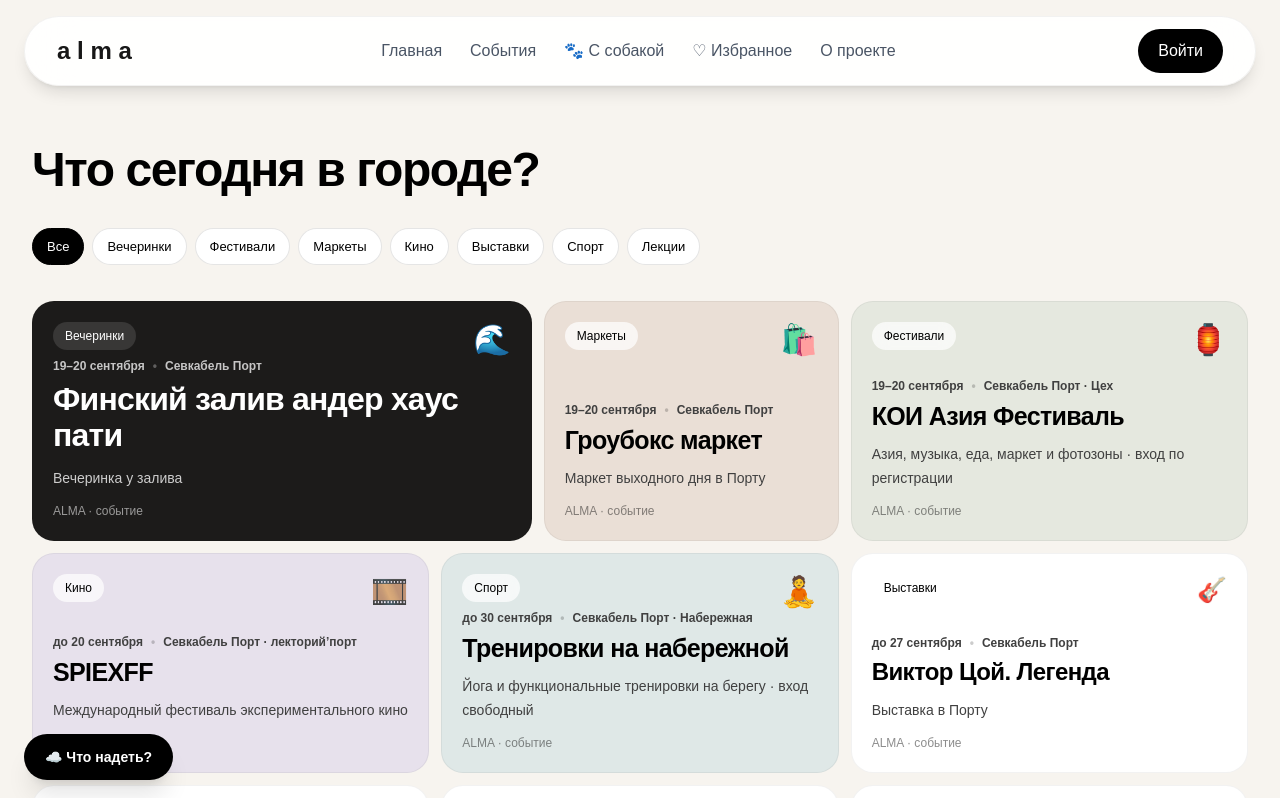
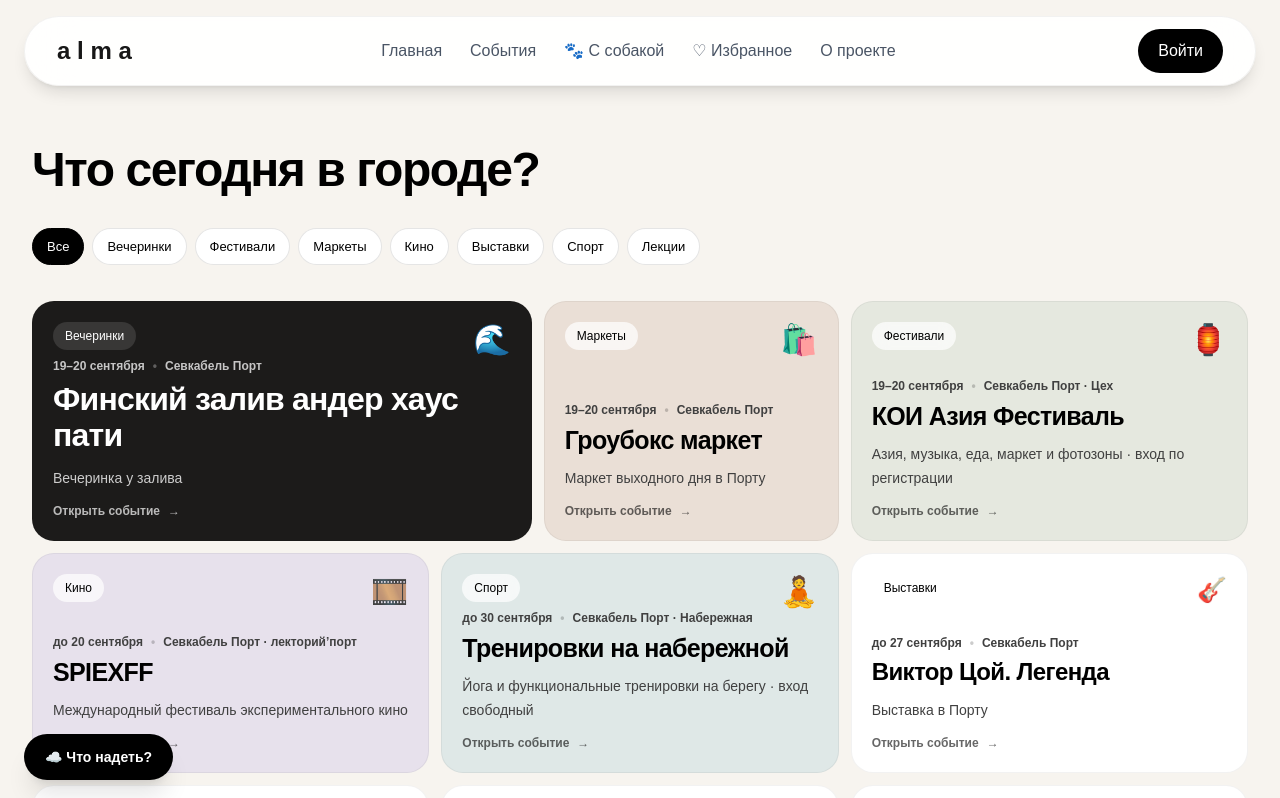
Before and after one commit to olgakastanova48386-dotcom/alma, a Next.js app: page /map in a window 1280 px wide. Shown: the top 798 px of the page. Built offline with nearby package versions, Linux system fonts and the light colour scheme; no server answers.

Commit message:
Link events to internal ALMA cards

```diff
--- a/app/map/page.tsx
+++ b/app/map/page.tsx
@@ -3,6 +3,7 @@
 import { useMemo, useState } from "react";
 
 type EventItem = {
+  id: string;
   title: string;
   place: string;
   date: string;
@@ -13,15 +14,15 @@ type EventItem = {
 };
 
 const events: EventItem[] = [
-  { title: "Финский залив андер хаус пати", place: "Севкабель Порт", date: "19–20 сентября", category: "Вечеринки", note: "Вечеринка у залива", href: "https://sevcableport.ru/afisha/", accent: "🌊" },
-  { title: "Гроубокс маркет", place: "Севкабель Порт", date: "19–20 сентября", category: "Маркеты", note: "Маркет выходного дня в Порту", href: "https://sevcableport.ru/afisha/", accent: "🛍️" },
-  { title: "КОИ Азия Фестиваль", place: "Севкабель Порт · Цех", date: "19–20 сентября", category: "Фестивали", note: "Азия, музыка, еда, маркет и фотозоны · вход по регистрации", href: "https://sevcableport.ru/afisha/koi-aziya-festival/", accent: "🏮" },
-  { title: "SPIEXFF", place: "Севкабель Порт · лекторий’порт", date: "до 20 сентября", category: "Кино", note: "Международный фестиваль экспериментального кино", href: "https://sevcableport.ru/afisha/sankt-peterburgskij-mezhdunarodnyj-festival-eksperimentalnogo-kino-spiexff/", accent: "🎞️" },
-  { title: "Тренировки на набережной", place: "Севкабель Порт · Набережная", date: "до 30 сентября", category: "Спорт", note: "Йога и функциональные тренировки на берегу · вход свободный", href: "https://sevcableport.ru/afisha/trenirovki-na-naberezhnoj/", accent: "🧘" },
-  { title: "Виктор Цой. Легенда", place: "Севкабель Порт", date: "до 27 сентября", category: "Выставки", note: "Выставка в Порту", href: "https://sevcableport.ru/afisha/", accent: "🎸" },
-  { title: "Музей Восстания Машин", place: "Брусницын", date: "с 20 сентября", category: "Выставки", note: "Новый интерактивный музей · ежедневно", href: "https://brusnitsyn.spb.ru/", accent: "🤖" },
-  { title: "Яркий фовизм", place: "Брусницын", date: "27 сентября", category: "Лекции", note: "Лекция из цикла «Изменчивый XX век»", href: "https://brusnitsyn.spb.ru/", accent: "🎨" },
-  { title: "DARK WAVE", place: "Брусницын", date: "31 октября", category: "Вечеринки", note: "Тёмная эстетика, образы и немного мистики", href: "https://brusnitsyn.spb.ru/", accent: "🖤" },
+  { id: "fin-zaliv-house-party", title: "Финский залив андер хаус пати", place: "Севкабель Порт", date: "19–20 сентября", category: "Вечеринки", note: "Вечеринка у залива", href: "https://sevcableport.ru/afisha/", accent: "🌊" },
+  { id: "growbox-market", title: "Гроубокс маркет", place: "Севкабель Порт", date: "19–20 сентября", category: "Маркеты", note: "Маркет выходного дня в Порту", href: "https://sevcableport.ru/afisha/", accent: "🛍️" },
+  { id: "koi-asia-festival", title: "КОИ Азия Фестиваль", place: "Севкабель Порт · Цех", date: "19–20 сентября", category: "Фестивали", note: "Азия, музыка, еда, маркет и фотозоны · вход по регистрации", href: "https://sevcableport.ru/afisha/koi-aziya-festival/", accent: "🏮" },
+  { id: "spiexff", title: "SPIEXFF", place: "Севкабель Порт · лекторий’порт", date: "до 20 сентября", category: "Кино", note: "Международный фестиваль экспериментального кино", href: "https://sevcableport.ru/afisha/sankt-peterburgskij-mezhdunarodnyj-festival-eksperimentalnogo-kino-spiexff/", accent: "🎞️" },
+  { id: "waterfront-workouts", title: "Тренировки на набережной", place: "Севкабель Порт · Набережная", date: "до 30 сентября", category: "Спорт", note: "Йога и функциональные тренировки на берегу · вход свободный", href: "https://sevcableport.ru/afisha/trenirovki-na-naberezhnoj/", accent: "🧘" },
+  { id: "viktor-tsoi-legenda", title: "Виктор Цой. Легенда", place: "Севкабель Порт", date: "до 27 сентября", category: "Выставки", note: "Выставка в Порту", href: "https://sevcableport.ru/afisha/", accent: "🎸" },
+  { id: "museum-machines", title: "Музей Восстания Машин", place: "Брусницын", date: "с 20 сентября", category: "Выставки", note: "Новый интерактивный музей · ежедневно", href: "https://brusnitsyn.spb.ru/", accent: "🤖" },
+  { id: "yarkiy-fovizm", title: "Яркий фовизм", place: "Брусницын", date: "27 сентября", category: "Лекции", note: "Лекция из цикла «Изменчивый XX век»", href: "https://brusnitsyn.spb.ru/", accent: "🎨" },
+  { id: "dark-wave", title: "DARK WAVE", place: "Брусницын", date: "31 октября", category: "Вечеринки", note: "Тёмная эстетика, образы и немного мистики", href: "https://brusnitsyn.spb.ru/", accent: "🖤" },
 ];
 
 const filters = ["Все", "Вечеринки", "Фестивали", "Маркеты", "Кино", "Выставки", "Спорт", "Лекции"];
@@ -45,7 +46,7 @@ export default function MapPage() {
 
         <div className="mt-7 grid gap-3 md:grid-cols-2 lg:grid-cols-12">
           {visible.map((event, index) => (
-            <article key={event.title} className={`group relative flex flex-col justify-between overflow-hidden border border-black/5 p-4 sm:p-5 transition duration-300 hover:-translate-y-1 hover:shadow-xl ${index === 0 ? "min-h-[175px] rounded-[22px] bg-[#1c1b1a] text-white lg:col-span-5" : index === 1 ? "min-h-[175px] rounded-[22px] bg-[#eadfd6] lg:col-span-3" : index === 2 ? "min-h-[175px] rounded-[22px] bg-[#e5e8df] lg:col-span-4" : index === 3 ? "min-h-[170px] rounded-[22px] bg-[#e7e1ec] lg:col-span-4" : index === 4 ? "min-h-[170px] rounded-[22px] bg-[#dfe8e7] lg:col-span-4" : "min-h-[170px] rounded-[22px] bg-white lg:col-span-4"}`}>
+            <a key={event.title} href={`/map/${event.id}`} className={`group relative flex flex-col justify-between overflow-hidden border border-black/5 p-4 sm:p-5 transition duration-300 hover:-translate-y-1 hover:shadow-xl ${index === 0 ? "min-h-[175px] rounded-[22px] bg-[#1c1b1a] text-white lg:col-span-5" : index === 1 ? "min-h-[175px] rounded-[22px] bg-[#eadfd6] lg:col-span-3" : index === 2 ? "min-h-[175px] rounded-[22px] bg-[#e5e8df] lg:col-span-4" : index === 3 ? "min-h-[170px] rounded-[22px] bg-[#e7e1ec] lg:col-span-4" : index === 4 ? "min-h-[170px] rounded-[22px] bg-[#dfe8e7] lg:col-span-4" : "min-h-[170px] rounded-[22px] bg-white lg:col-span-4"}`}>
               <div className="flex items-start justify-between gap-4">
                 <span className={`rounded-full px-3 py-1.5 text-xs font-medium ${index === 0 ? "bg-white/12" : "bg-white/70 backdrop-blur-sm"}`}>{event.category}</span>
                 <span className={`${index < 5 ? "text-2xl sm:text-3xl" : "text-2xl"} transition duration-300 group-hover:scale-110`} aria-hidden="true">{event.accent}</span>
@@ -54,9 +55,9 @@ export default function MapPage() {
                 <div className={`flex flex-wrap items-center gap-x-2 gap-y-1 text-[12px] font-semibold leading-4 ${index === 0 ? "text-white/75" : "text-neutral-700"}`}><span>{event.date}</span><span className={`${index === 0 ? "text-white/30" : "text-black/20"}`}>•</span><span>{event.place}</span></div>
                 <h2 className={`mt-2 font-bold leading-[1.12] tracking-[-0.025em] ${index === 0 ? "max-w-xl text-[clamp(23px,3vw,32px)]" : index < 5 ? "text-[clamp(20px,2.3vw,25px)]" : "text-[clamp(19px,2.2vw,24px)]"}`}>{event.title}</h2>
                 <p className={`mt-3 text-[13px] leading-5 sm:text-sm sm:leading-6 ${index === 0 ? "text-white/78" : "text-neutral-700"}`}>{event.note}</p>
-                <div className={`mt-3 text-[12px] font-medium ${index === 0 ? "text-white/55" : "text-black/45"}`}>ALMA · событие</div>
+                <div className={`mt-3 flex items-center gap-2 text-[12px] font-semibold ${index === 0 ? "text-white/70" : "text-black/60"}`}>Открыть событие <span className="transition group-hover:translate-x-1">→</span></div>
               </div>
-            </article>
+            </a>
           ))}
         </div>
 
```
